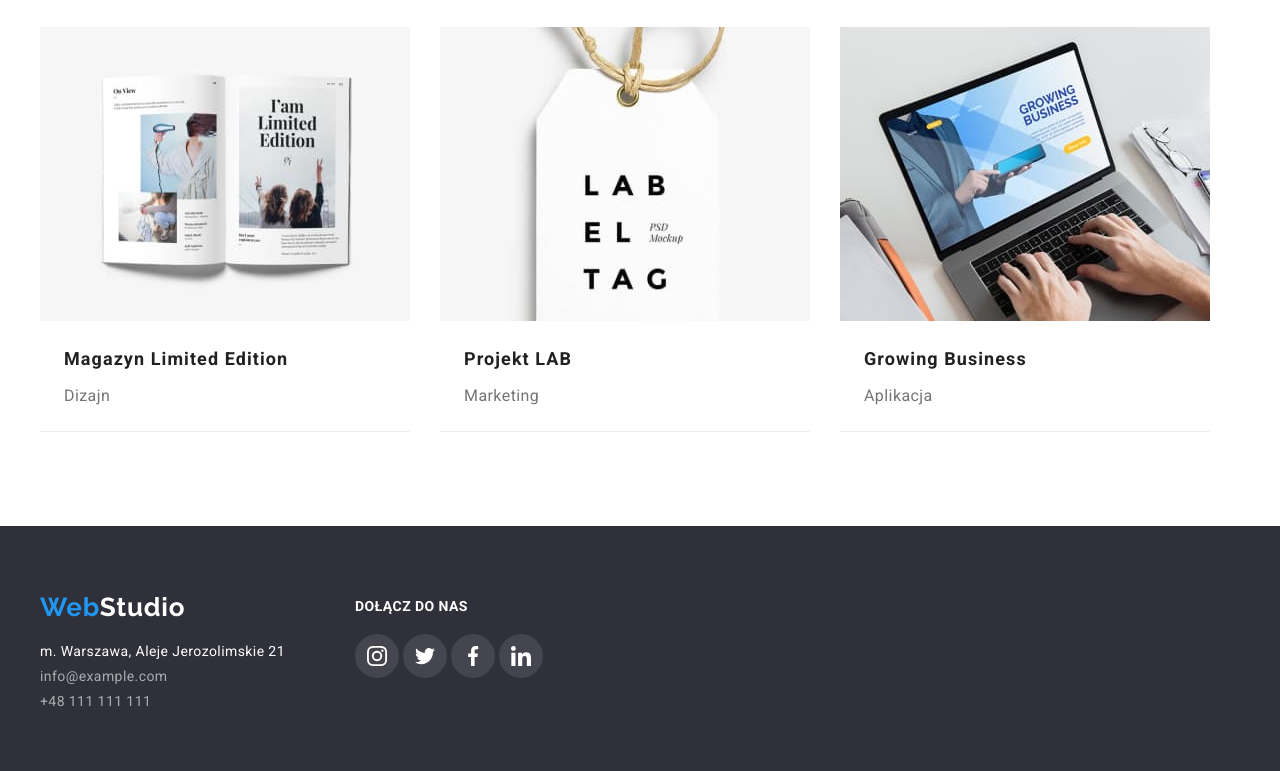
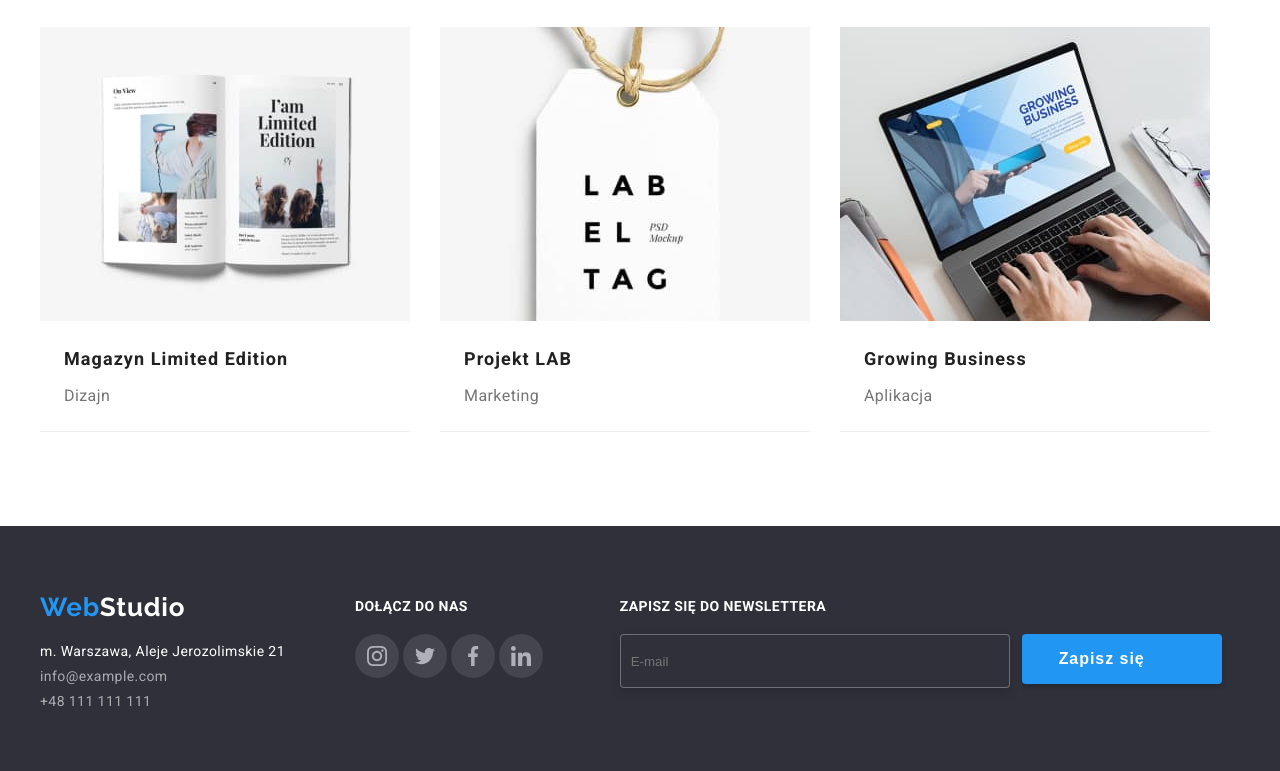
Before and after one commit to LechUlman/goit-markup-hw-08, a plain HTML site: page portfolio.html in a window 1280 px wide. Shown: the part 1106-1877 px from the top of the page. Drawn offline with Linux system fonts and the light colour scheme.

Commit message:
portfolio updates

```diff
--- a/portfolio.html
+++ b/portfolio.html
@@ -326,7 +326,14 @@
               ></use>
             </svg>
           </a>
-        </section>
+        </section><form class="newsletter-form">
+          <label class="newsletter-heading">Zapisz się do newslettera</label>
+          <div class="newsleter-order-section">
+          <input type="text" name="email" placeholder="E-mail" class="newsletter-box"></input>
+          <button type="submit" class="newsletter-button"><span class="newsletter-button-space">Zapisz się</span><svg class="newsletter-button-icon">
+            <use xlink:href="./images/icons.svg#icon-icon-send" width="24" height="24"></use>
+          </svg></button>
+        </form>
       </div>
     </footer>
   </body>
```
